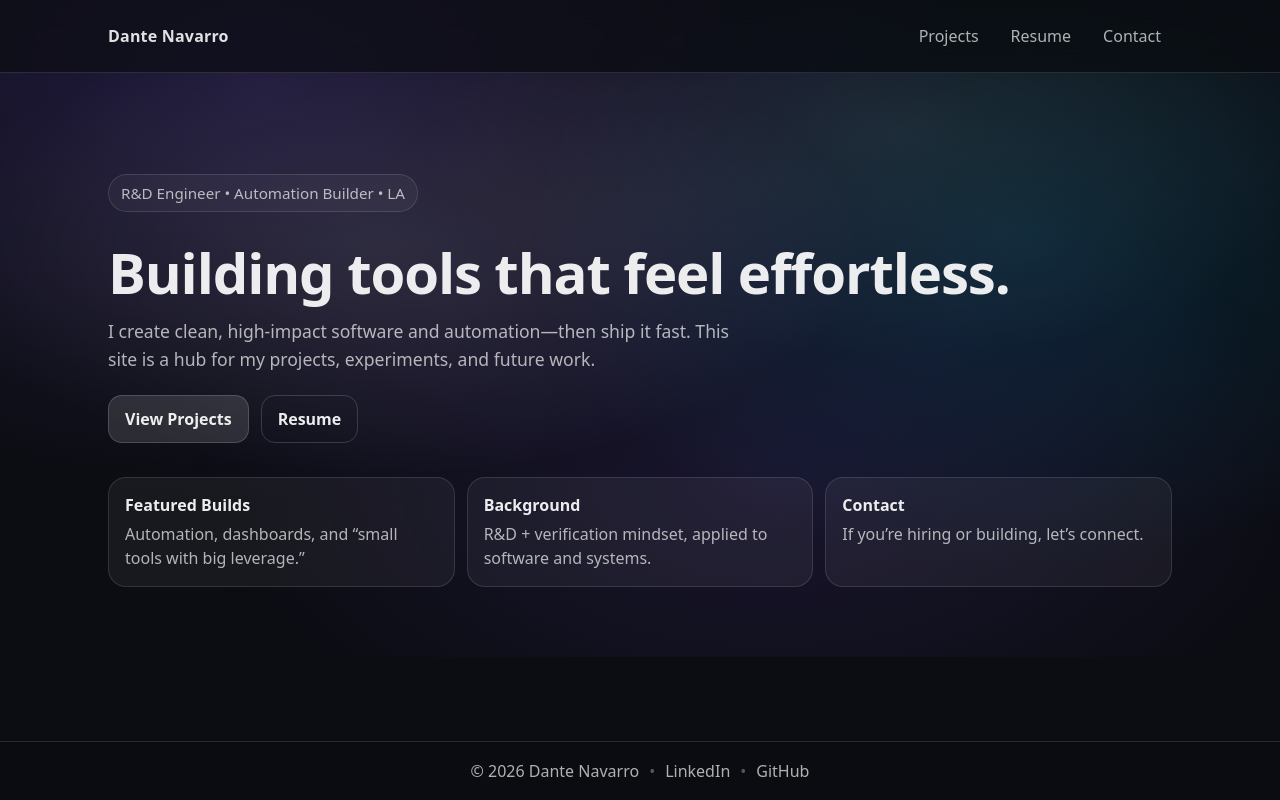
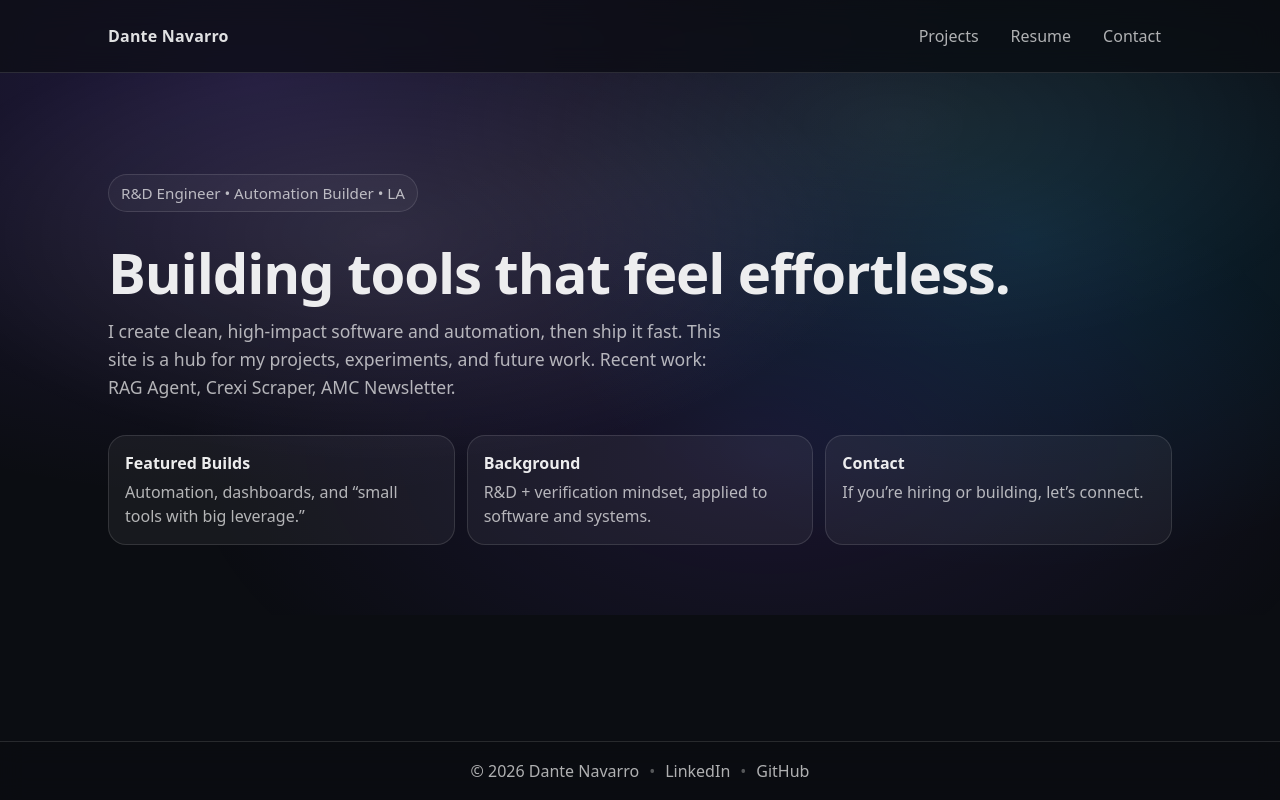
Before and after one commit to dantee-nv/dante-site, a React (Vite) app: page / in a window 1280 px wide. Built offline with nearby package versions, Linux system fonts and the light colour scheme.

Commit message:
Update home hero copy and remove CTA buttons

```diff
--- a/src/pages/Home.jsx
+++ b/src/pages/Home.jsx
@@ -48,23 +48,10 @@ export default function Home() {
           animate={{ opacity: 1, y: 0 }}
           transition={{ delay: 0.35, duration: 0.5 }}
         >
-          I create clean, high-impact software and automation—then ship it fast.
-          This site is a hub for my projects, experiments, and future work.
+          I create clean, high-impact software and automation, then ship it fast.
+          This site is a hub for my projects, experiments, and future work. Recent
+          work: RAG Agent, Crexi Scraper, AMC Newsletter.
         </motion.p>
-
-        <motion.div
-          className="cta-row"
-          initial={{ opacity: 0, y: 10 }}
-          animate={{ opacity: 1, y: 0 }}
-          transition={{ delay: 0.45, duration: 0.5 }}
-        >
-          <Link className="btn primary" to="/projects">
-            View Projects
-          </Link>
-          <Link className="btn ghost" to="/resume">
-            Resume
-          </Link>
-        </motion.div>
 
         <motion.div
           className="cards"
```
